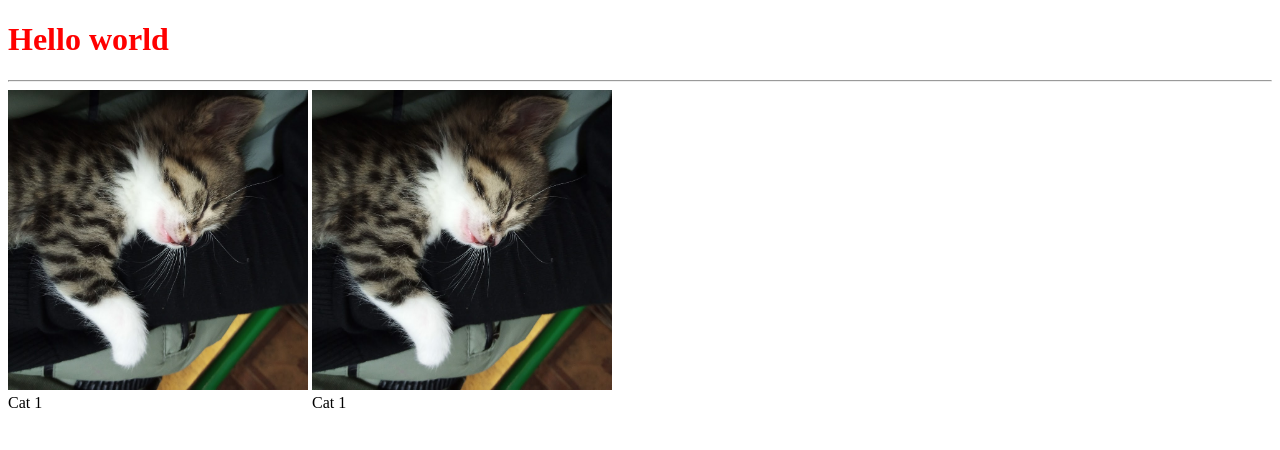
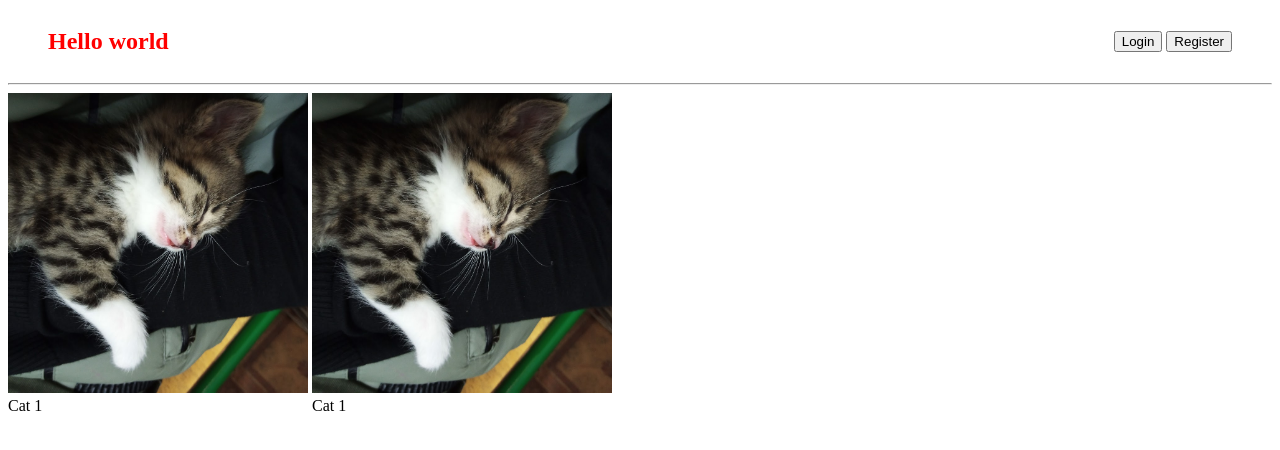
Before and after one commit to abdul-rozzaq/github-learning, a plain HTML site: page index.html in a window 1280 px wide. Drawn offline with Linux system fonts and the light colour scheme.

Commit message:
header qo'shildi, buttonlar qo'shildi

```diff
--- a/index.html
+++ b/index.html
@@ -10,7 +10,14 @@
 
 <body>
 
-    <h1>Hello world</h1>
+    <nav class="navbar">
+        <h1>Hello world</h1>
+
+        <div class="right">
+            <button>Login</button>
+            <button>Register</button>
+        </div>
+    </nav>
     <hr>
     <div class="row">
         <div>
--- a/style.css
+++ b/style.css
@@ -1,3 +1,10 @@
+.navbar {
+    padding-inline: 40px;
+    display: flex;
+    align-items: center;
+    justify-content: space-between;
+}
+
 h1 {
     color: red;
 }
```
